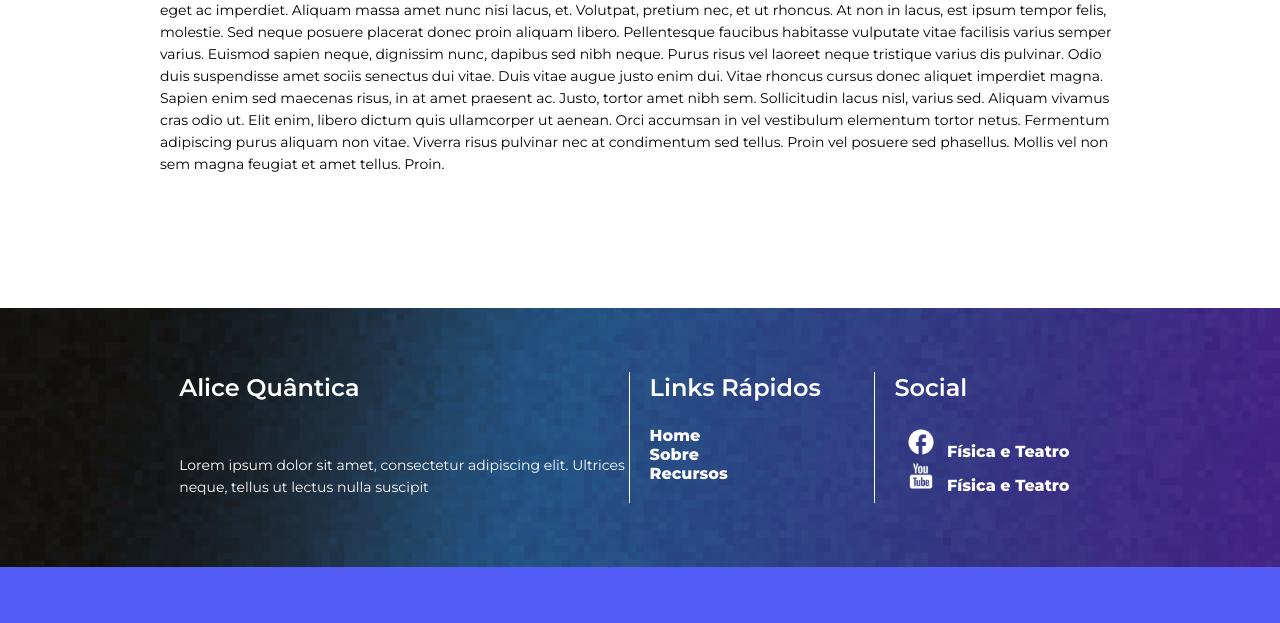
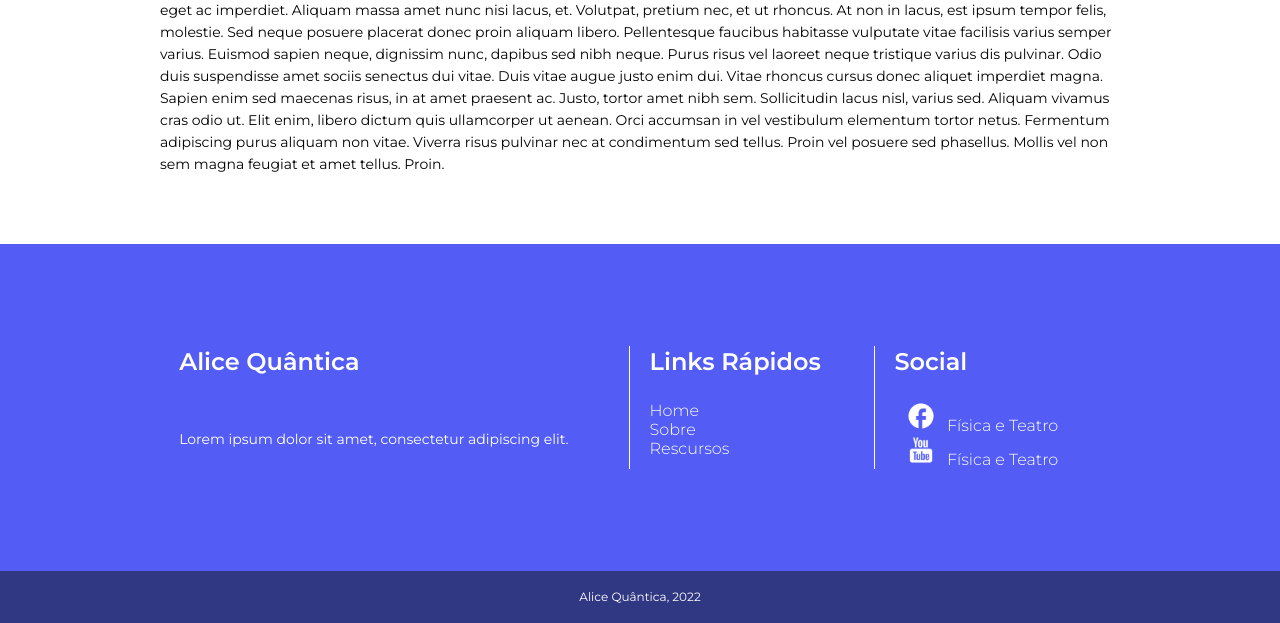
Before and after one commit to tocrossbridge/website-alice-quantica, a PHP site: page /resources.html in a window 1280 px wide. Shown: the part 1217-1840 px from the top of the page. Before the commit the page ends 1784 px from the top, so only its background shows below. Run offline with PHP 8.4, Linux system fonts and the light colour scheme.

Commit message:
style: footer 1. Removed part of lorem ipsulum 2. Changed bg img to solid color 3. Removed bg-img of imgs-folder 4. Added font-weight to links at footer

```diff
--- a/index.html
+++ b/index.html
@@ -517,7 +517,7 @@
     </div>
 
     <footer>
-      <div class="container pt-5 pb-2">
+      <div class="container pt-2 pb-2">
         <div
           class="footer__content d-md-flex-d-sm-block"
           data-aos-duration="1500"
@@ -526,8 +526,7 @@
           <div class="col-12 col-md-6">
             <p class="footer__title">Alice Quântica</p>
             <p class="footer__description">
-              Lorem ipsum dolor sit amet, consectetur adipiscing elit. Ultrices neque, tellus ut
-              lectus nulla suscipit
+              Lorem ipsum dolor sit amet, consectetur adipiscing elit.
             </p>
           </div>
           <div class="col-12 col-md-3">
--- a/resources.html
+++ b/resources.html
@@ -96,21 +96,24 @@
     </div>
 
     <footer>
-      <div class="container mt-5 mb-5">
-        <div class="footer__content d-md-flex-d-sm-block">
+      <div class="container pt-2 pb-2">
+        <div
+          class="footer__content d-md-flex-d-sm-block"
+          data-aos-duration="1500"
+          data-aos="fade-up"
+        >
           <div class="col-12 col-md-6">
             <p class="footer__title">Alice Quântica</p>
             <p class="footer__description">
-              Lorem ipsum dolor sit amet, consectetur adipiscing elit. Ultrices neque, tellus ut
-              lectus nulla suscipit
+              Lorem ipsum dolor sit amet, consectetur adipiscing elit.
             </p>
           </div>
           <div class="col-12 col-md-3">
             <p class="footer__title">Links Rápidos</p>
             <ul class="footer__list">
-              <li><a href="/index.html">Home</a></li>
-              <li><a href="/about.html">Sobre</a></li>
-              <li><a href="#">Recursos</a></li>
+              <li><a href="./index.html">Home</a></li>
+              <li><a href="./about.html">Sobre</a></li>
+              <li><a href="#">Rescursos</a></li>
             </ul>
           </div>
           <div class="col-12 col-md-3">
@@ -130,6 +133,9 @@
           </div>
         </div>
       </div>
+      <div class="footer__copyright">
+        <p>Alice Quântica, 2022</p>
+      </div>
     </footer>
 
     <script src="./src/js/main.js"></script>
--- a/src/css/footer.css
+++ b/src/css/footer.css
@@ -3,12 +3,9 @@
 */
 footer{
     position: absolute;
-    margin: 5% 0 0;
     width: 100vw;
     color: #fff;
-    background-image: url('../images/bg-footer.png');
-    background-size: cover;
-    background-position: top;
+    background-color: #535DF5;
 }
 
 .footer__content div{
@@ -33,6 +30,7 @@ footer{
 }
 
 .footer__list li a {
+    font-weight: 300;
     text-decoration: none;
     color: #fff;
 }
```
Also changed, not shown: about.html (+12 -6 lines), src/images/bg-footer.png (deleted).
